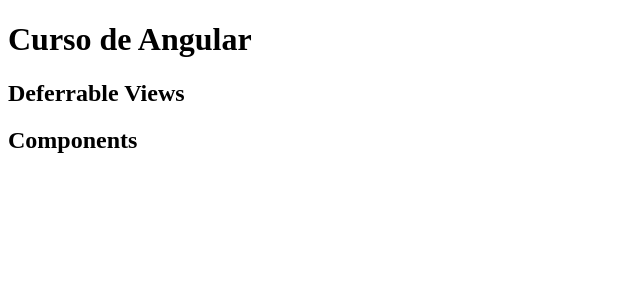
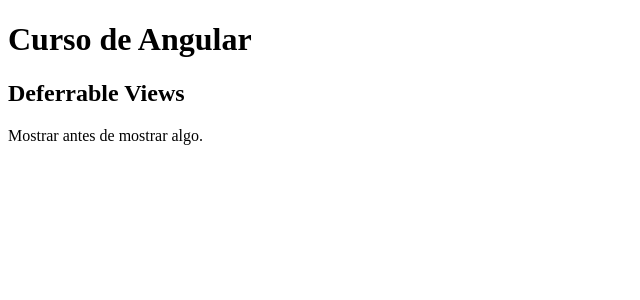
Before and after one commit to AnaPaulaInsfran/meu-primeiro-projeto-latest, an Angular app: page / in a window 1280 px wide. Shown: the top 300 px of the page, without its empty margins (0-640 px from the left). Built offline with nearby package versions, Linux system fonts and the light colour scheme.

Commit message:
feat:loading-after-minimum

```diff
--- a/src/app/components/template/template-deferrable-views/template-deferrable-views.component.html
+++ b/src/app/components/template/template-deferrable-views/template-deferrable-views.component.html
@@ -14,11 +14,11 @@
 
 <h2 #trigger>Deferrable Views</h2>
 
-@defer {
+@defer(on interaction) {
   <app-new-component />
-} @placeholder(minimum 5s) {
-  <p>Mostrar antes de mostrar algo</p>
-} @loading {
+} @placeholder {
+  <p>Mostrar antes de mostrar algo.</p>
+} @loading(after 150ms; minimum 5000ms) {
   <p>Loading...</p>
 } @error {
   <p>Loading failed :(</p>
@@ -71,3 +71,5 @@
 
   <!-- PLACEHOLDER - @placeholder(minimum 5s) aparecer a mensagem por 5s, por exemplo - espera enquanto o defer carrega,
   carregou -- vai aguardar 5s para mostrar o defer -->
+
+<!-- @loading(after 150ms; minimum 5000ms)  - dar loading min de 5s.....after - se demorar 150ms p carregar, esperar mais 5s -->
```
